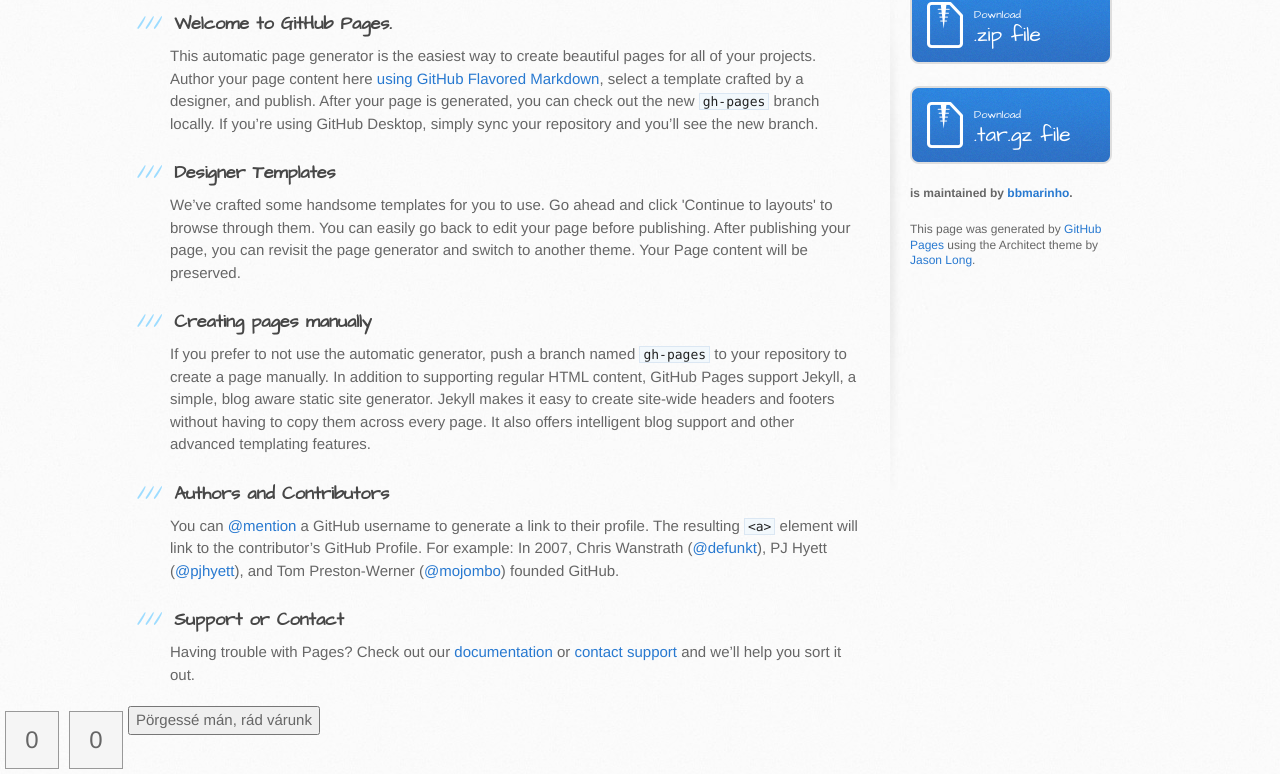
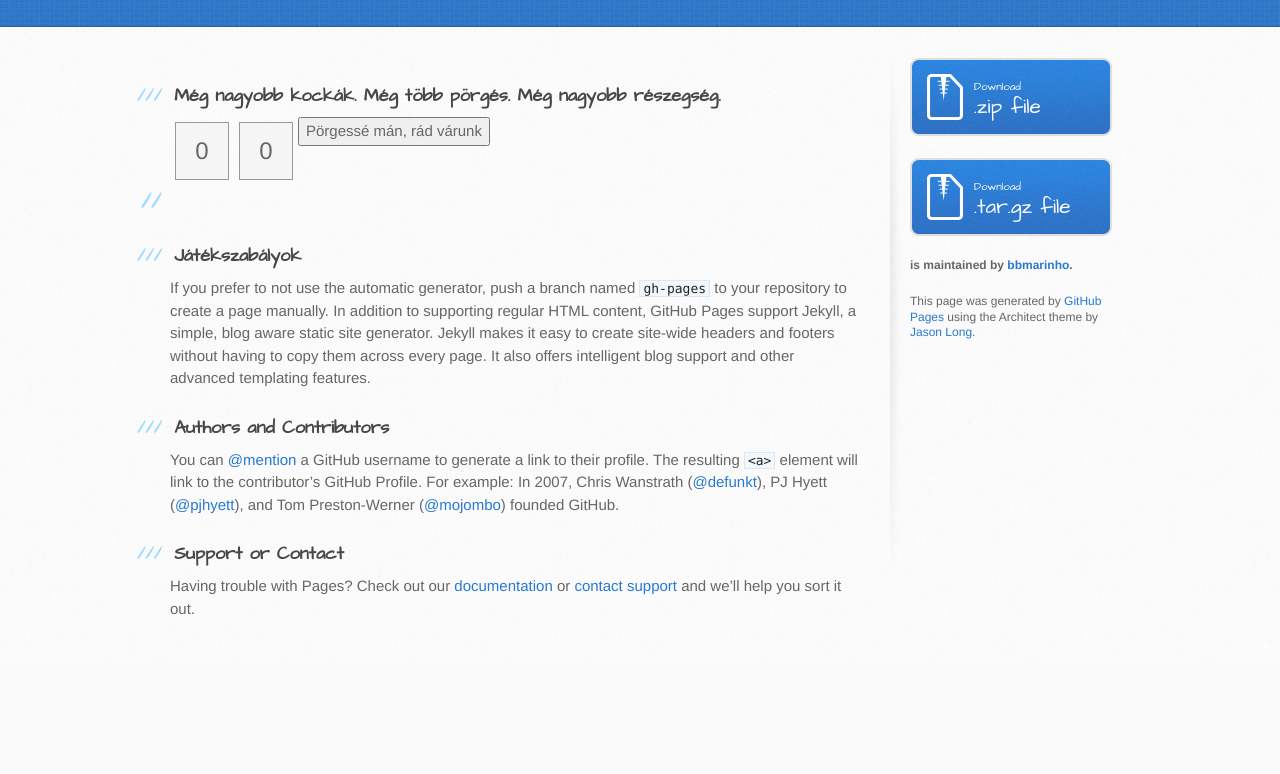
Before and after one commit to bbmarinho/WoodysDrinkingGame, a plain HTML site: page index.html in a window 1280 px wide. Shown: the part 212-986 px from the top of the page. After the commit the page ends 875 px from the top, so only its background shows below. Drawn offline with Linux system fonts and the light colour scheme.

Commit message:
Update index.html

```diff
--- a/index.html
+++ b/index.html
@@ -19,7 +19,7 @@
   <body>
     <header>
       <div class="inner">
-        <h1>Woodysdrinkinggame</h1>
+        <h1>Woody's Drinking Game</h1>
         <h2></h2>
         <a href="https://github.com/bbmarinho/WoodysDrinkingGame" class="button"><small>View project on</small> GitHub</a>
       </div>
@@ -29,47 +29,7 @@
       <div class="inner clearfix">
         <section id="main-content">
           <h3>
-<a id="welcome-to-github-pages" class="anchor" href="#welcome-to-github-pages" aria-hidden="true"><span class="octicon octicon-link"></span></a>Welcome to GitHub Pages.</h3>
-
-<p>This automatic page generator is the easiest way to create beautiful pages for all of your projects. Author your page content here <a href="https://guides.github.com/features/mastering-markdown/">using GitHub Flavored Markdown</a>, select a template crafted by a designer, and publish. After your page is generated, you can check out the new <code>gh-pages</code> branch locally. If you’re using GitHub Desktop, simply sync your repository and you’ll see the new branch.</p>
-
-<h3>
-<a id="designer-templates" class="anchor" href="#designer-templates" aria-hidden="true"><span class="octicon octicon-link"></span></a>Designer Templates</h3>
-
-<p>We’ve crafted some handsome templates for you to use. Go ahead and click 'Continue to layouts' to browse through them. You can easily go back to edit your page before publishing. After publishing your page, you can revisit the page generator and switch to another theme. Your Page content will be preserved.</p>
-
-<h3>
-<a id="creating-pages-manually" class="anchor" href="#creating-pages-manually" aria-hidden="true"><span class="octicon octicon-link"></span></a>Creating pages manually</h3>
-
-<p>If you prefer to not use the automatic generator, push a branch named <code>gh-pages</code> to your repository to create a page manually. In addition to supporting regular HTML content, GitHub Pages support Jekyll, a simple, blog aware static site generator. Jekyll makes it easy to create site-wide headers and footers without having to copy them across every page. It also offers intelligent blog support and other advanced templating features.</p>
-
-<h3>
-<a id="authors-and-contributors" class="anchor" href="#authors-and-contributors" aria-hidden="true"><span class="octicon octicon-link"></span></a>Authors and Contributors</h3>
-
-<p>You can <a href="https://github.com/blog/821" class="user-mention">@mention</a> a GitHub username to generate a link to their profile. The resulting <code>&lt;a&gt;</code> element will link to the contributor’s GitHub Profile. For example: In 2007, Chris Wanstrath (<a href="https://github.com/defunkt" class="user-mention">@defunkt</a>), PJ Hyett (<a href="https://github.com/pjhyett" class="user-mention">@pjhyett</a>), and Tom Preston-Werner (<a href="https://github.com/mojombo" class="user-mention">@mojombo</a>) founded GitHub.</p>
-
-<h3>
-<a id="support-or-contact" class="anchor" href="#support-or-contact" aria-hidden="true"><span class="octicon octicon-link"></span></a>Support or Contact</h3>
-
-<p>Having trouble with Pages? Check out our <a href="https://help.github.com/pages">documentation</a> or <a href="https://github.com/contact">contact support</a> and we’ll help you sort it out.</p>
-        </section>
-
-        <aside id="sidebar">
-          <a href="https://github.com/bbmarinho/WoodysDrinkingGame/zipball/master" class="button">
-            <small>Download</small>
-            .zip file
-          </a>
-          <a href="https://github.com/bbmarinho/WoodysDrinkingGame/tarball/master" class="button">
-            <small>Download</small>
-            .tar.gz file
-          </a>
-
-          <p class="repo-owner"><a href="https://github.com/bbmarinho/WoodysDrinkingGame"></a> is maintained by <a href="https://github.com/bbmarinho">bbmarinho</a>.</p>
-
-          <p>This page was generated by <a href="https://pages.github.com">GitHub Pages</a> using the Architect theme by <a href="https://twitter.com/jasonlong">Jason Long</a>.</p>
-        </aside>
-      </div>
-    </div>
+<a id="welcome-to-github-pages" class="anchor" href="#welcome-to-github-pages" aria-hidden="true"><span class="octicon octicon-link"></span></a>Még nagyobb kockák. Még több pörgés. Még nagyobb részegség.</h3>
 
 <!DOCTYPE html>
 <html>
@@ -118,5 +78,40 @@ function rollDice(){
 </body>
 </html>
 
+<h3>
+<a id="creating-pages-manually" class="anchor" href="#creating-pages-manually" aria-hidden="true"><span class="octicon octicon-link"></span></a>Játékszabályok</h3>
+
+<p>If you prefer to not use the automatic generator, push a branch named <code>gh-pages</code> to your repository to create a page manually. In addition to supporting regular HTML content, GitHub Pages support Jekyll, a simple, blog aware static site generator. Jekyll makes it easy to create site-wide headers and footers without having to copy them across every page. It also offers intelligent blog support and other advanced templating features.</p>
+
+<h3>
+<a id="authors-and-contributors" class="anchor" href="#authors-and-contributors" aria-hidden="true"><span class="octicon octicon-link"></span></a>Authors and Contributors</h3>
+
+<p>You can <a href="https://github.com/blog/821" class="user-mention">@mention</a> a GitHub username to generate a link to their profile. The resulting <code>&lt;a&gt;</code> element will link to the contributor’s GitHub Profile. For example: In 2007, Chris Wanstrath (<a href="https://github.com/defunkt" class="user-mention">@defunkt</a>), PJ Hyett (<a href="https://github.com/pjhyett" class="user-mention">@pjhyett</a>), and Tom Preston-Werner (<a href="https://github.com/mojombo" class="user-mention">@mojombo</a>) founded GitHub.</p>
+
+<h3>
+<a id="support-or-contact" class="anchor" href="#support-or-contact" aria-hidden="true"><span class="octicon octicon-link"></span></a>Support or Contact</h3>
+
+<p>Having trouble with Pages? Check out our <a href="https://help.github.com/pages">documentation</a> or <a href="https://github.com/contact">contact support</a> and we’ll help you sort it out.</p>
+        </section>
+
+        <aside id="sidebar">
+          <a href="https://github.com/bbmarinho/WoodysDrinkingGame/zipball/master" class="button">
+            <small>Download</small>
+            .zip file
+          </a>
+          <a href="https://github.com/bbmarinho/WoodysDrinkingGame/tarball/master" class="button">
+            <small>Download</small>
+            .tar.gz file
+          </a>
+
+          <p class="repo-owner"><a href="https://github.com/bbmarinho/WoodysDrinkingGame"></a> is maintained by <a href="https://github.com/bbmarinho">bbmarinho</a>.</p>
+
+          <p>This page was generated by <a href="https://pages.github.com">GitHub Pages</a> using the Architect theme by <a href="https://twitter.com/jasonlong">Jason Long</a>.</p>
+        </aside>
+      </div>
+    </div>
+
+
+
   </body>
 </html>
```
